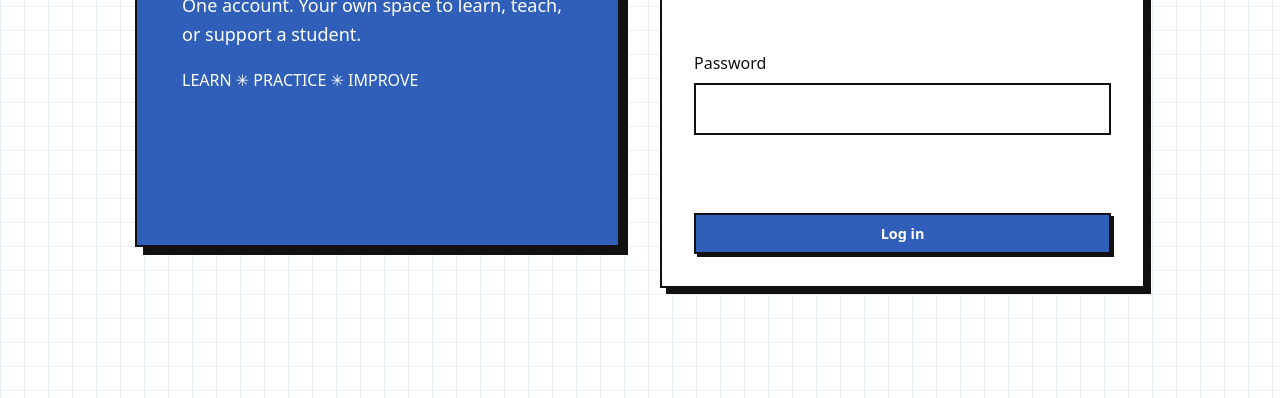
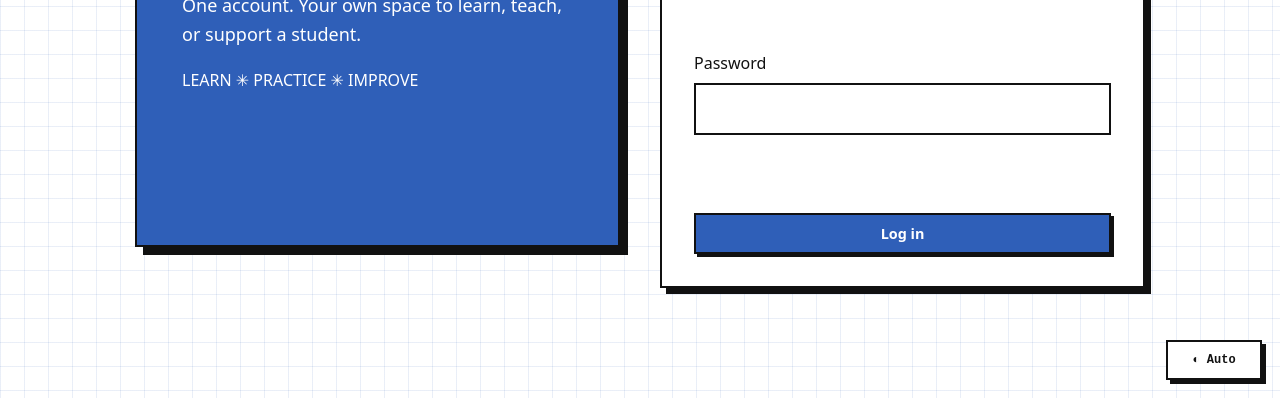
Before and after one commit to almaredt/amer-tutor, a website: page public/login.html in a window 1280 px wide. Shown: the part 402-800 px from the top of the page. Drawn offline with Linux system fonts and the light colour scheme; no server answers.

Commit message:
style: enable accessible system/light/dark mode on public/login.html

```diff
--- a/public/login.html
+++ b/public/login.html
@@ -1 +1 @@
-<!doctype html><html lang="en"><head><meta charset="utf-8"><meta name="viewport" content="width=device-width,initial-scale=1"><meta name="theme-color" content="#2f5fb8"><title>Log in · Amer Tutor</title><link rel="stylesheet" href="/app.css"><link rel="stylesheet" href="/brutalist.css"><link rel="stylesheet" href="/landing.css"><link rel="stylesheet" href="/login.css"></head><body><header class="site-nav"><a class="logo" href="/">AMER<span class="logo-sub">TUTOR</span></a><nav><a href="/">← Back to home</a></nav></header><main class="auth-layout"><div class="auth-aside"><span class="kicker">WELCOME BACK / 01</span><h1>YOUR LEARNING<br>STARTS HERE.</h1><p>One account. Your own space to learn, teach, or support a student.</p><div class="auth-motto">LEARN ✳ PRACTICE ✳ IMPROVE</div></div><div id="loginRoot"></div></main><script src="/common.js"></script><script src="/login.js"></script></body></html>
+<!doctype html><html lang="en"><head><meta charset="utf-8"><meta name="viewport" content="width=device-width,initial-scale=1"><meta name="theme-color" content="#2f5fb8"><title>Log in · Amer Tutor</title><link rel="stylesheet" href="/app.css"><link rel="stylesheet" href="/brutalist.css"><link rel="stylesheet" href="/landing.css"><link rel="stylesheet" href="/login.css"><link rel="stylesheet" href="/theme-dark.css?v=1"></head><body><header class="site-nav"><a class="logo" href="/">AMER<span class="logo-sub">TUTOR</span></a><nav><a href="/">← Back to home</a></nav></header><main class="auth-layout"><div class="auth-aside"><span class="kicker">WELCOME BACK / 01</span><h1>YOUR LEARNING<br>STARTS HERE.</h1><p>One account. Your own space to learn, teach, or support a student.</p><div class="auth-motto">LEARN ✳ PRACTICE ✳ IMPROVE</div></div><div id="loginRoot"></div></main><script src="/common.js"></script><script src="/login.js"></script><script src="/theme-control.js?v=1"></script></body></html>
```
